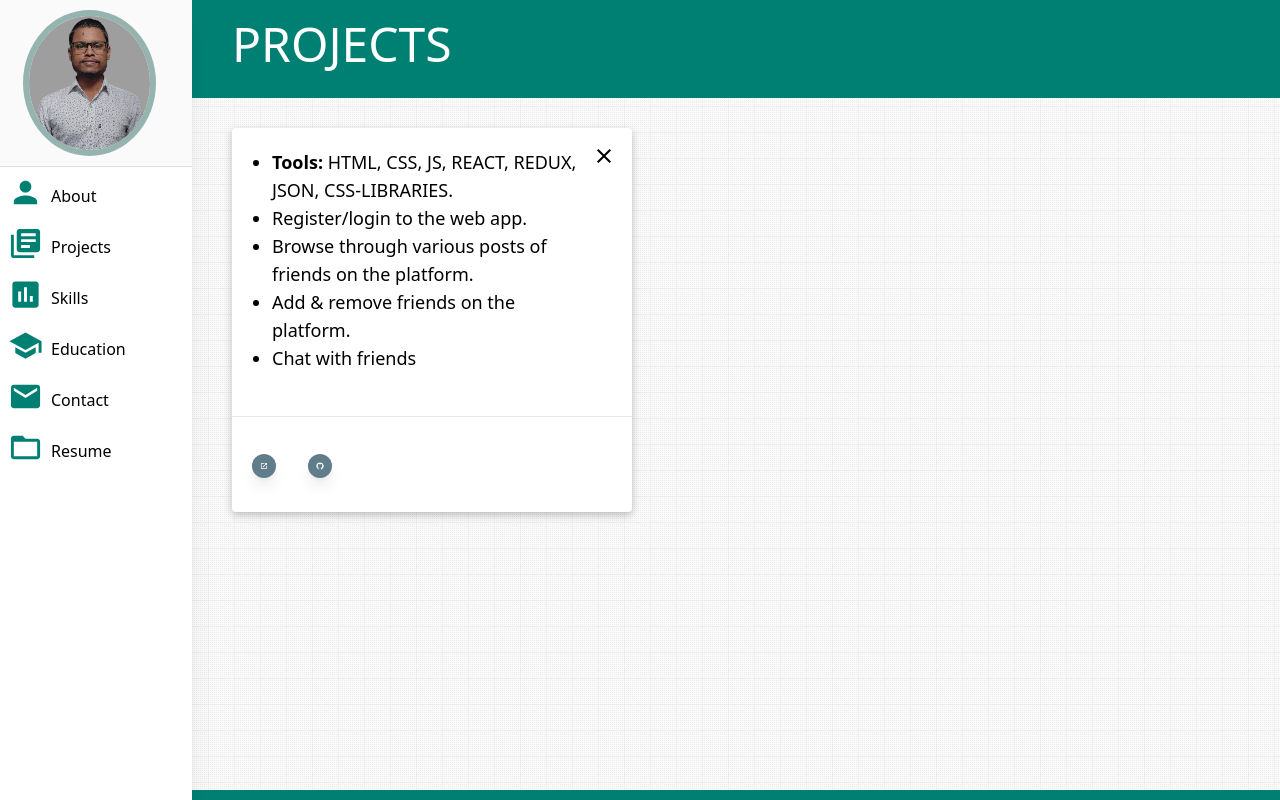
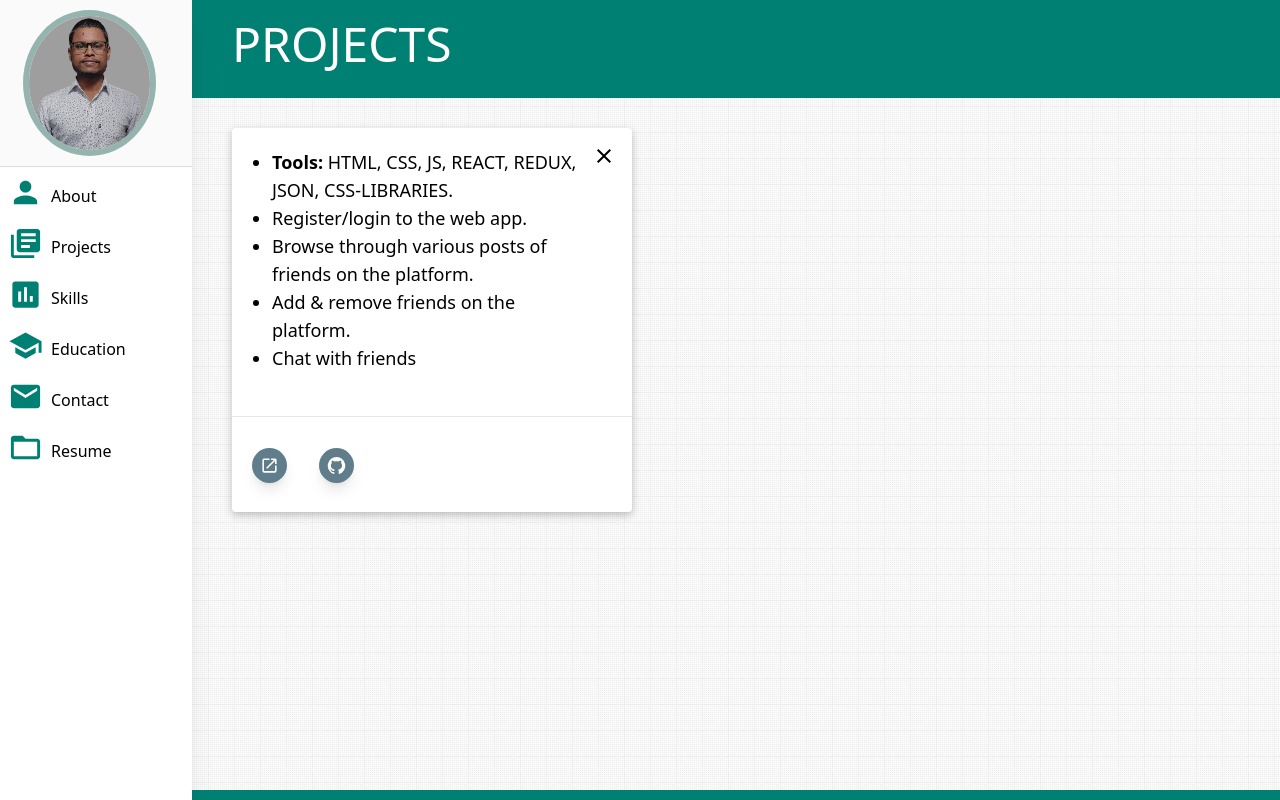
Before and after one commit to SINGH202/protfolio-nextjs, a Next.js app: page / in a window 1280 px wide. Both pictures are taken after a click on the icon 604 px from the left and 2010 px from the top of the page. Shown: the part 1610-2410 px from the top of the page. Built offline with nearby package versions, Linux system fonts and the light colour scheme.

Commit message:
Fixed icon size in contact & projects card section.

```diff
--- a/src/components/Contact.tsx
+++ b/src/components/Contact.tsx
@@ -14,7 +14,10 @@ export const Contact = () => {
             link={contact?.link}
             content={contact?.content}
             icon={
-              <contact.icon className="bg-[#607d8b] text-[#ffffff] rounded-full w-12 h-12 p-2" />
+              <contact.icon
+                className="bg-[#607d8b] text-[#ffffff] rounded-full w-12 h-12 p-2"
+                fontSize="large"
+              />
             }
             tooltip={contact?.tooltip}
           />
--- a/src/components/Projects.tsx
+++ b/src/components/Projects.tsx
@@ -63,14 +63,20 @@ export const ProjectCard = ({
             <LinkIcon
               link={redirectLink}
               icon={
-                <OpenInNewIcon className="shadow-lg bg-[#607d8b] text-[#ffffff] rounded-full w-14 h-14 p-2" />
+                <OpenInNewIcon
+                  fontSize="large"
+                  className="shadow-lg bg-[#607d8b] text-[#ffffff] rounded-full w-14 h-14 p-2"
+                />
               }
               tooltip={"View in new-tab"}
             />
             <LinkIcon
               link={gitLink}
               icon={
-                <GitHubIcon className="shadow-lg bg-[#607d8b] text-[#ffffff] rounded-full w-14 h-14 p-2" />
+                <GitHubIcon
+                  fontSize="large"
+                  className="shadow-lg bg-[#607d8b] text-[#ffffff] rounded-full w-14 h-14 p-2"
+                />
               }
               tooltip={"View on github"}
             />
```
